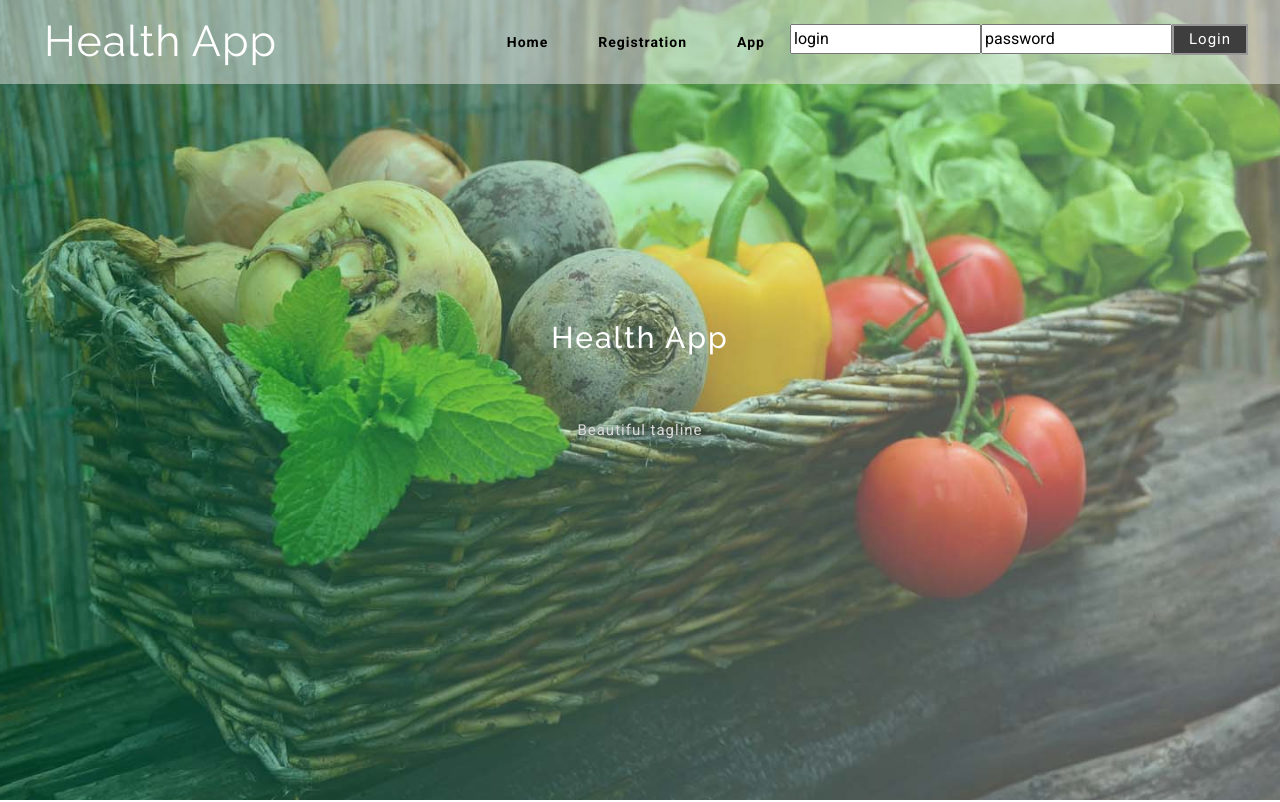
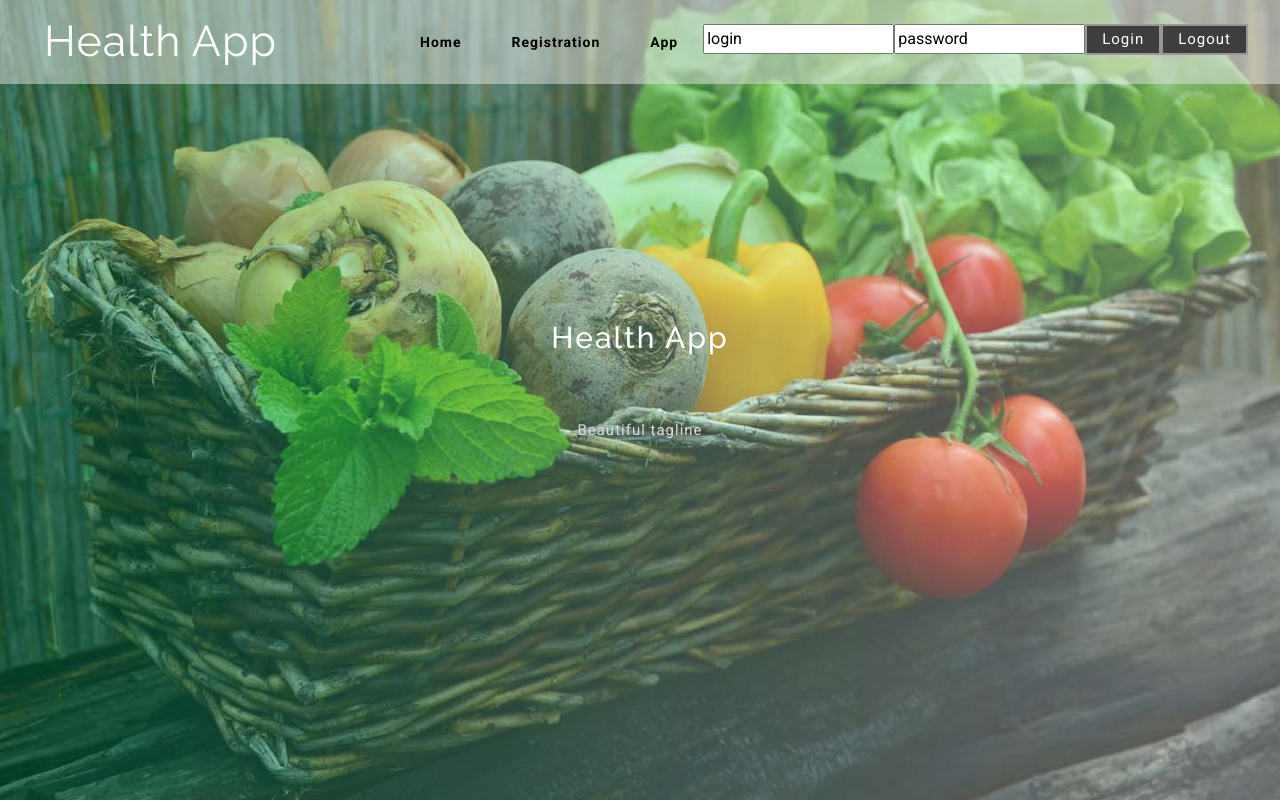
Before and after one commit to sadfsdfdsa/health_app, a plain HTML site: page startapp_2000/index.html in a window 1280 px wide. Shown: the top 802 px of the page. Drawn offline with Linux system fonts and the light colour scheme.

Commit message:
add jsp roles

```diff
--- a/startapp_2000/index.html
+++ b/startapp_2000/index.html
@@ -49,12 +49,15 @@
             <a href="index.html">Home</a>
           </li>
           <li>
-            <!-- todo add login href -->
+
             <a href="#reg">Registration</a>
           </li>
           <li>
             <a href="#app">App</a>
           </li>
+          <!-- todo add login href -->
+<!-- _______________________________________________________________________________________________________________ -->
+          <sec:authorize access="isAnonymous()">
           <li>
             <input value="login">
           </li>
@@ -66,6 +69,16 @@
               <a href="#asd">Login</a>
             </div>
           </li>
+
+          </sec:authorize>
+          <sec:authorize access="isAnonymous()">
+          <li>
+            <div class="view-buttn2">
+              <a href="#asd">Logout</a>
+            </div>
+          </li>
+          </sec:authorize>
+<!-- _______________________________________________________________________________________________________________ -->
         </ul>
       </nav>
       <!-- //nav -->
```
